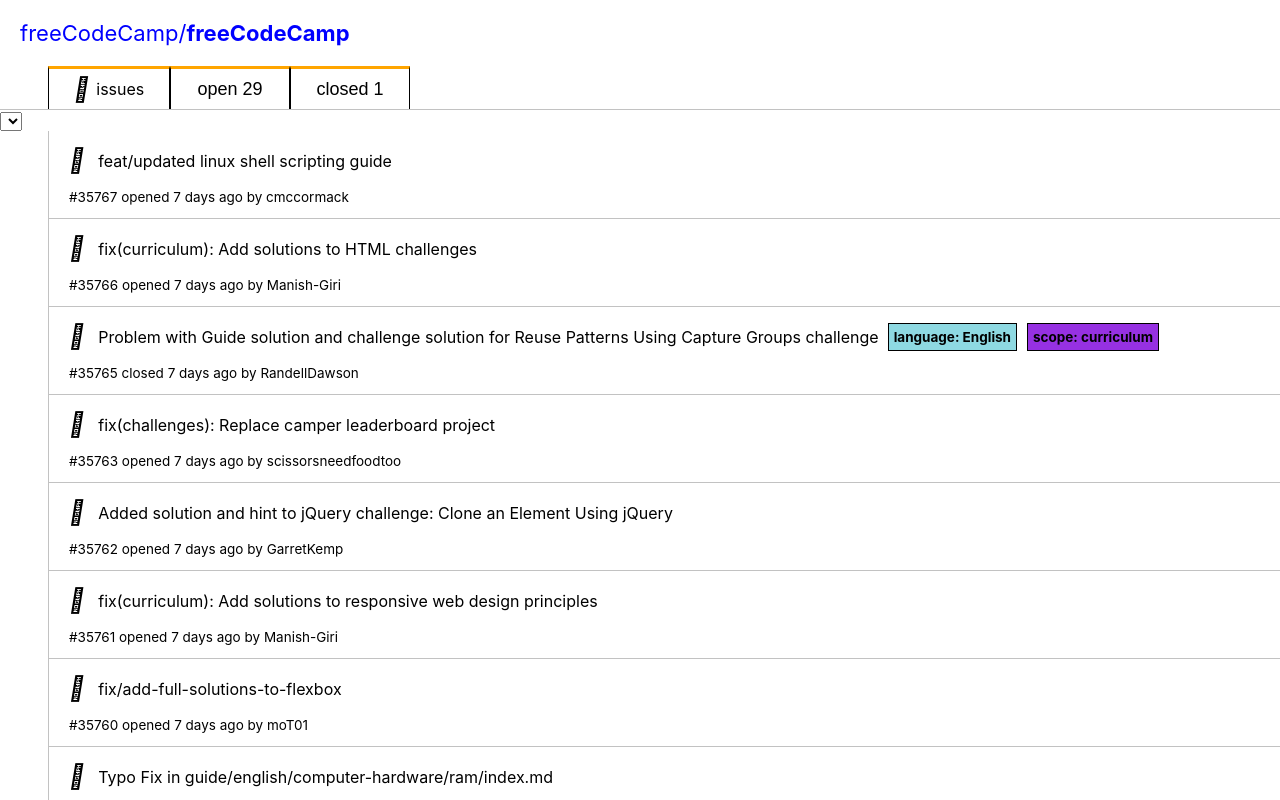
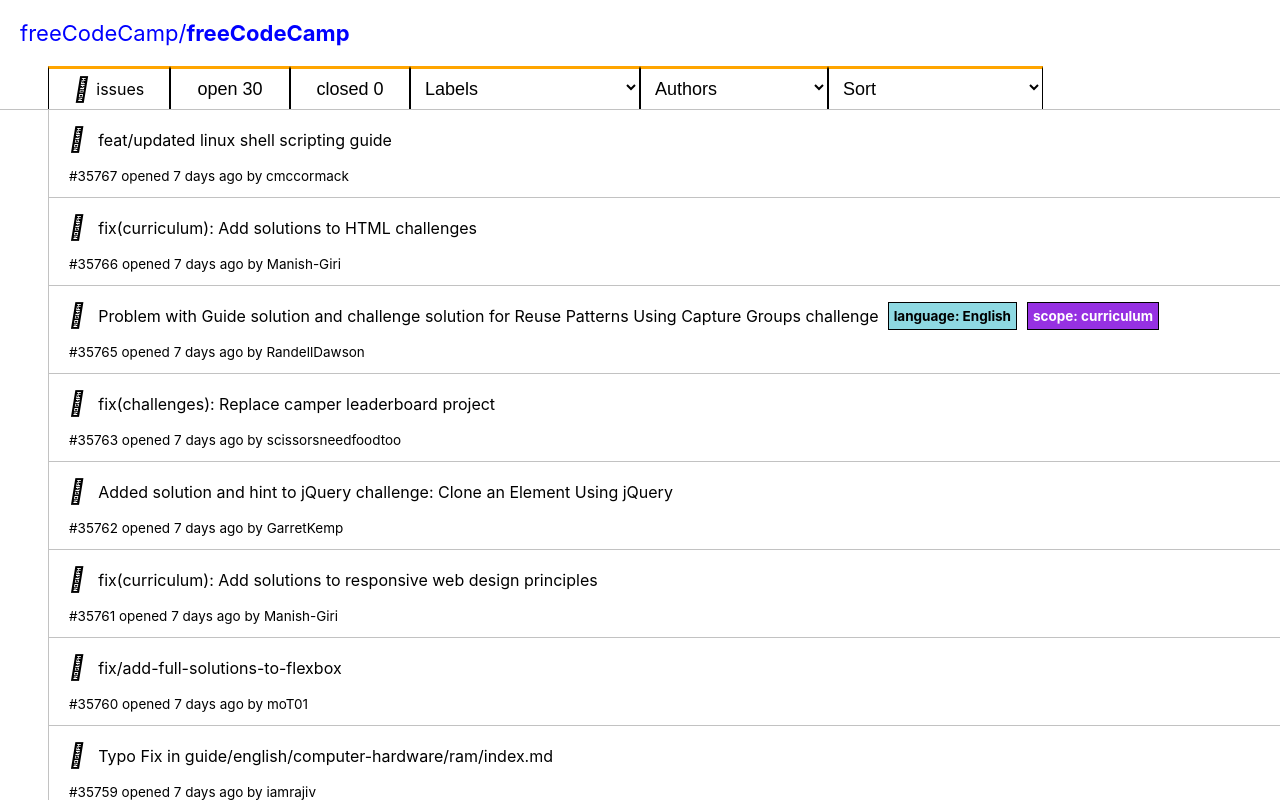
Before and after one commit to thousif5/Github-Issues, a React (Create React App) app: page / in a window 1280 px wide. Shown: the top 800 px of the page. Built offline with nearby package versions, Linux system fonts and the light colour scheme; the HTML template or start-up script is replaced by a standard one.

Commit message:
added filter functions for authors,labels and added sorting feature as well

```diff
--- a/package.json
+++ b/package.json
@@ -7,7 +7,8 @@
     "moment": "^2.24.0",
     "react": "^16.8.6",
     "react-dom": "^16.8.6",
-    "react-scripts": "2.1.8"
+    "react-scripts": "2.1.8",
+    "tinycolor2": "^1.4.1"
   },
   "scripts": {
     "start": "react-scripts start",
--- a/src/App.css
+++ b/src/App.css
@@ -18,11 +18,25 @@
   border-left: solid 1px;
   height: 40px;
   width: 120px;
+  cursor: pointer;
 }
 
 .issues-border {
   border-bottom: solid 1px #C2C2C2;
   display: flex;
+}
+
+select {
+  border-top: solid orange 3px;
+  border-right: solid 1px;
+  border-left: solid 1px;
+  height: 43px;
+  width: 100%;
+  border-bottom: none;
+  background-color: white;
+  font-size: 18px;
+  outline: none;
+  cursor: pointer;
 }
 
 .issues-container {
@@ -64,7 +78,6 @@
 .labels {
   display: flex;
   border: solid 1px;
-  color: black;
   align-items: center;
   text-align: center;
   width: 100%;
@@ -88,12 +101,12 @@
 }
 
 div button:focus {
-  background-color: grey;
+  background-color: #C2C2C2;
   color: white;
+  outline: none;
 }
 
 .issues-border button {
-  align-items: center;
   border-top: solid orange 3px;
   border-right: solid 1px;
   border-left: solid 1px;
@@ -102,4 +115,5 @@
   border-bottom: none;
   background-color: white;
   font-size: 18px;
+  cursor: pointer;
 }
--- a/src/App.js
+++ b/src/App.js
@@ -1,53 +1,114 @@
-import React, { Component } from 'react';
-import HeaderContainer from './components/HeaderContainer';
-import IssuesContainer from './components/IssuesContainer';
-import issues from './issues.json';
-import './App.css';
+import React, { Component } from "react";
+import HeaderContainer from "./components/HeaderContainer";
+import IssuesContainer from "./components/IssuesContainer";
+import issues from "./issues.json";
+import moment from 'moment';
+import "./App.css";
 
-const labelList = [];
+let labelList = [];
 issues.forEach(issue => {
   issue.labels.forEach(label => {
-    if(!labelList.includes(label)) labelList.push(label);
+    if (!labelList.includes(label.name)) labelList.push(label.name);
   });
 });
 
-const authorList = [];
+let authorList = [];
 issues.forEach(issue => {
-  if(!authorList.includes(issue.user.login)) authorList.push(issue.user.login);
+  if (!authorList.includes(issue.user.login)) authorList.push(issue.user.login);
 });
 
 class App extends Component {
   state = {
-    open: issues.filter((item) => item.state === 'open').length,
-    close: issues.filter((item) => item.state === 'close').length,
+    open: issues.filter(item => item.state === "open").length,
+    close: issues.filter(item => item.state === "close").length,
     data: issues
-  }
+  };
 
   issueData = () => {
     this.setState({
-      data: issues,
+      data: issues
+    });
+  };
+
+  // set status
+  callbackStateHandler = status => {
+    this.setState({
+      data: issues.filter(issue => issue.state === status)
+    });
+  };
+
+  labelDropDown = e => {
+    let tempArray = issues.filter(issue => {
+      let temp = false;
+      issue.labels.forEach(label => {
+        if (label.name === e.target.value) {
+          temp = true;
+        }
+      });
+      return temp;
+    });
+    this.setState({
+      data: tempArray
+    });
+  };
+
+  authorDropDown = e => {
+    this.setState({
+      data:issues.filter(issue => issue.user.login === e.target.value),
     })
   }
 
-  // set status
-  callbackStateHandler = (status) => {
+  sortHandler = e => {
+    let sortedData = [];
+    if(e.target.value === 'Oldest') {
+      sortedData = issues.sort((a, b) => {
+        return moment(a.created_at) - moment(b.created_at);
+      })
+    }
+    else if(e.target.value === 'Newest') {
+      sortedData = issues.sort((a, b) => {
+        return moment(b.created_at) - moment(a.created_at);
+      })
+    }
+
+    else if(e.target.value === 'Recently Upadted') {
+      sortedData = issues.sort((a, b) => {
+        return moment(b.updated_at) - moment(a.updated_at);
+      })
+    }
+
+    else if(e.target.value === 'Least Recently Updated') {
+      sortedData = issues.sort((a, b) => {
+        return moment(a.updated_at) - moment(b.updated_at);
+      })
+    }
+
     this.setState({
-      data:issues.filter(issue => issue.state === status),
+      data:sortedData
     })
   }
 
   render() {
     return (
       <div className="App">
-        <HeaderContainer issuesHandler = {this.issueData} stateHandler = {this.callbackStateHandler} openState = {this.state.open} closeState = {this.state.close}/>
-        <div className = 'issues-data'>
-          {this.state.data.map(item =>
-            <IssuesContainer value = {item}/>
-          )}
+        <HeaderContainer
+          issuesHandler={this.issueData}
+          stateHandler={this.callbackStateHandler}
+          openState={this.state.open}
+          closeState={this.state.close}
+          labels={labelList}
+          labelsHandler={this.labelDropDown}
+          authors={authorList}
+          authorsHandler = {this.authorDropDown}
+          dataToSort = {this.sortHandler}
+        />
+        <div className="issues-data">
+          {this.state.data.map(item => (
+            <IssuesContainer value={item} />
+          ))}
         </div>
       </div>
     );
   }
 }
-
 export default App;
--- a/src/components/HeaderContainer.js
+++ b/src/components/HeaderContainer.js
@@ -4,15 +4,27 @@
 export class HeaderContainer extends Component {
   allIssues = () => {
     this.props.issuesHandler();
-  }
+  };
 
   openButton = () => {
-    this.props.stateHandler('open');
+    this.props.stateHandler("open");
   };
 
   closeButton = () => {
-    this.props.stateHandler('close');
+    this.props.stateHandler("close");
   };
+
+  dropDown = e => {
+    this.props.labelsHandler(e);
+  };
+
+  authorDown = e => {
+    this.props.authorsHandler(e);
+  }
+
+  sortData = e => {
+    this.props.dataToSort(e);
+  }
 
   render() {
     return (
@@ -23,7 +35,7 @@
           </a>
         </div>
         <div className="issues-border">
-          <div onClick = {this.allIssues} className="issues-tab">
+          <div onClick={this.allIssues} className="issues-tab">
             <i style={{ fontSize: "24px" }} className="fa">
               &#xf06a;&nbsp;
             </i>
@@ -35,13 +47,39 @@
             </button>
           </div>
           <div>
-            <button onClick={this.closeButton}>closed {this.props.closeState}</button>
+            <button onClick={this.closeButton}>
+              closed {this.props.closeState}
+            </button>
           </div>
-        </div>
-        <div className = 'dropDown-list'>
-          <select>
-
-          </select>
+          <div className="dropDown-list">
+            <select onChange={this.dropDown} defaultValue="Labels">
+              <option value="Labels" disabled>
+                &nbsp;&nbsp;Labels
+              </option>
+              {this.props.labels.map(label => (
+                <option>{label}</option>
+              ))}
+            </select>
+          </div>
+          <div className = 'author-drop'>
+            <select onChange = {this.authorDown} defaultValue = "Authors">
+            <option value="Authors" disabled>
+                &nbsp;&nbsp;Authors
+              </option>
+              {this.props.authors.map(author =>
+                 <option>{author}</option>
+              )}
+            </select>
+          </div>
+          <div className = 'sortDrop'>
+            <select onChange = {this.sortData} defaultValue = "Sort">
+              <option value = 'Sort' disabled>&nbsp;&nbsp;Sort</option>
+              <option>Oldest</option>
+              <option>Newest</option>
+              <option>Recently Upadted</option>
+              <option>Least Recently Updated</option>
+            </select>
+          </div>
         </div>
       </div>
     );
--- a/src/components/LabelContainer.js
+++ b/src/components/LabelContainer.js
@@ -1,13 +1,17 @@
 import React, { Component } from "react";
+import tinycolor from 'tinycolor2';
 import "../App.css";
 
 export class LabelContainer extends Component {
   render() {
     let buttonColor = `#${this.props.color}`;
+    var colorz = tinycolor(buttonColor);
+    let textColor = "";
+    colorz.isLight() ? textColor = 'black' : textColor = 'white';
     return (
       <div className = 'label-div'>
         <div className="labels" style={{ backgroundColor: buttonColor }}>
-          <label style = {{fontSize: '13.5px'}}><strong>{this.props.name}</strong></label>
+          <label style = {{fontSize: '13.5px', color: textColor}}><strong>{this.props.name}</strong></label>
         </div>
       </div>
     );
```
Also changed, not shown: src/components/IssuesContainer.js (+19 -10 lines), src/issues.json, 1 other file (tests, documents, lock files or other folders).
